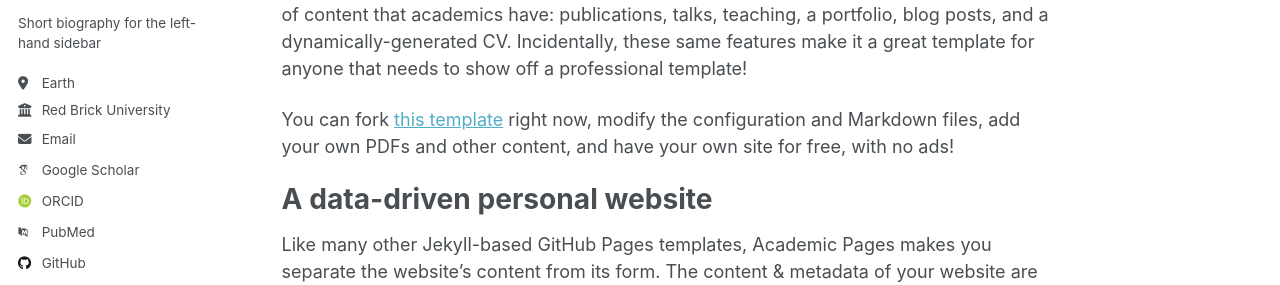
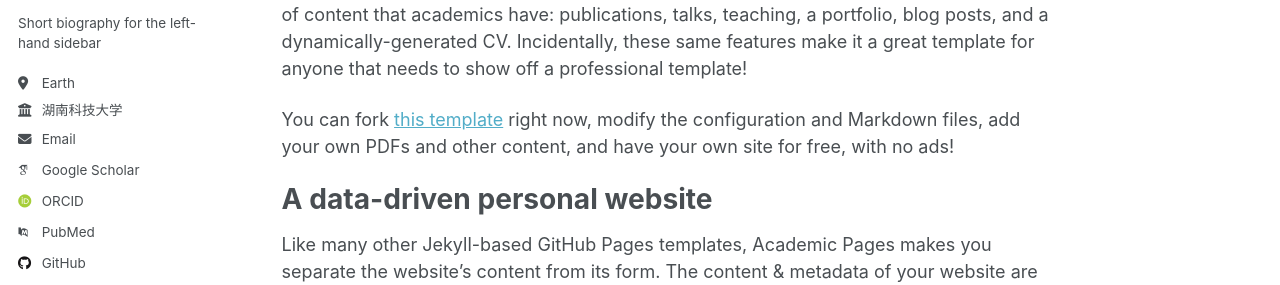
Before and after one commit to luzhenyan-stack/luzhenyan.github.io, a Jekyll site: the page built from _pages/about.md, in a window 1280 px wide. Shown: the part 303-588 px from the top of the page. Built offline with Jekyll 4.4.1, drawn with Linux system fonts in a browser that asks for light colours; some web fonts are replaced; a script that is not in the unit is left out.

Commit message:
Update _config.yml

```diff
--- a/_config.yml
+++ b/_config.yml
@@ -28,7 +28,7 @@ author:
   pronouns         : # example: "she/her"
   bio              : "Short biography for the left-hand sidebar"
   location         : "Earth"
-  employer         : "Red Brick University"
+  employer         : "湖南科技大学"
   uri              : # URL
   email            : "none@example.org"
 
```
